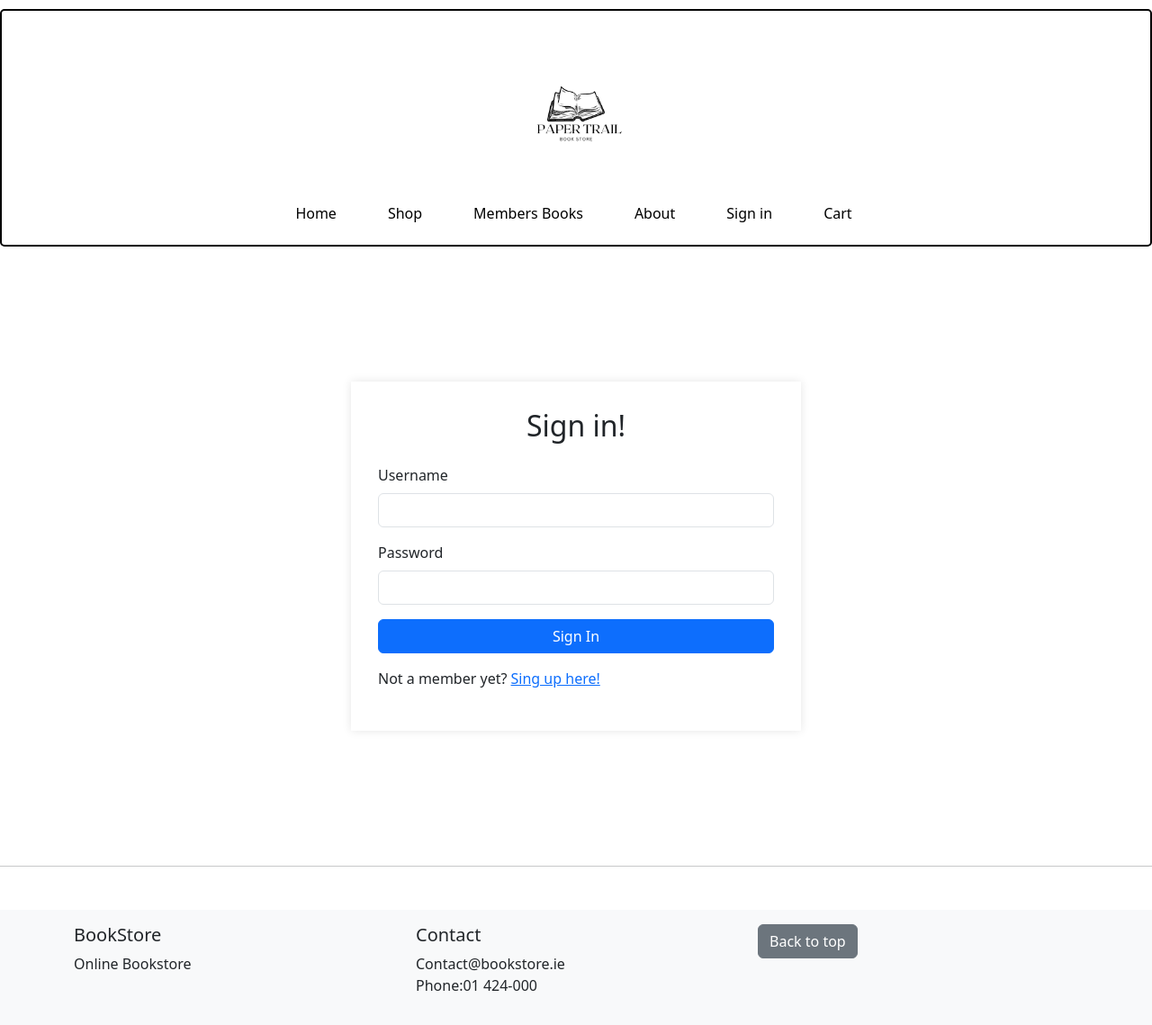
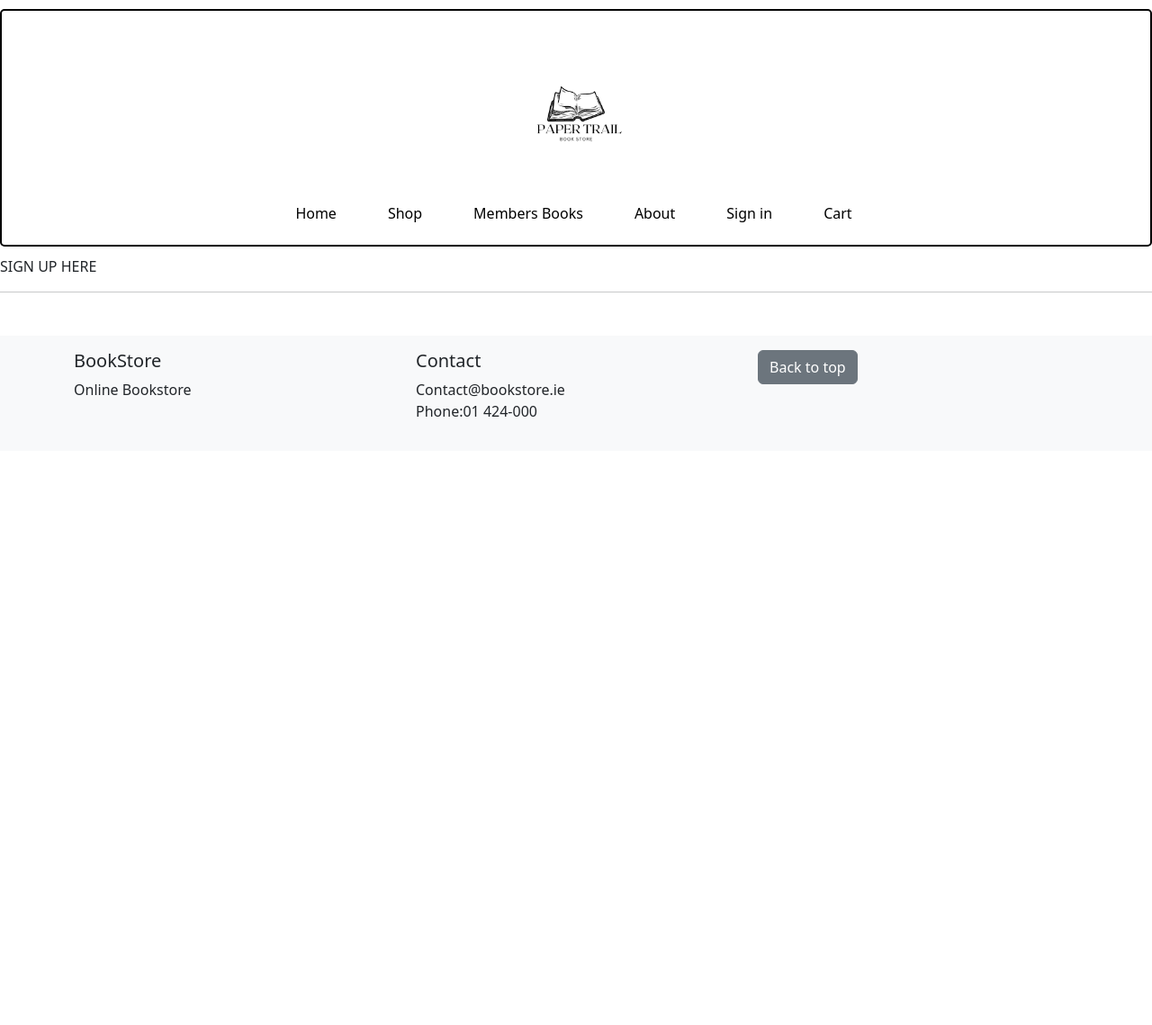
Before and after one commit to RobertL30/WebApps_assignment, a PHP site: page /auth/sign_up.php in a window 1280 px wide. Shown: the whole page at 90% size. After the commit the page ends 463 px from the top, so only its background shows below. Run offline with PHP 8.4, Linux system fonts and the light colour scheme.

Commit message:
fixed page names again and sorted some routing

```diff
--- a/Views/Index.php
+++ b/Views/Index.php
@@ -3,7 +3,7 @@
 <head>
     <meta charset="UTF-8">
     <meta name="viewport" content="width=device-width, initial-scale=1.0">
-    <title>Paper Train Book Store</title>
+    <title>PaperTrail Book Store</title>
     <link href="https://cdnjs.cloudflare.com/ajax/libs/bootstrap/5.3.2/css/bootstrap.min.css" rel="stylesheet">
 </head>
 <body>
@@ -96,7 +96,7 @@
                             <div class="text-center">
                                 <img src="/Views/Images/membership.png" alt="Membership" class="img-fluid rounded mb-3" style="max-width: 200px;">
                                 <div>
-                                    <a href="#" class="btn btn-dark">Create Account</a>
+                                    <a href="../Views/auth/sign_up.php" class="btn btn-dark">Create Account</a>
 
                                 </div>
                             </div>
--- a/Views/Layouts/Header.php
+++ b/Views/Layouts/Header.php
@@ -3,7 +3,7 @@
     <head>
 <meta charset="UTF-8">
     <meta name="viewport" content="width=device-width, initial-scale=1.0">
-    <title>BookStore</title>
+
     <link href="https://cdnjs.cloudflare.com/ajax/libs/bootstrap/5.3.2/css/bootstrap.min.css" rel="stylesheet">
         <!-- Css linking -->
         <link href="/Views/CSS/Style.css" rel="stylesheet">
--- a/Views/Shop.php
+++ b/Views/Shop.php
@@ -3,7 +3,7 @@
 <head>
     <meta charset="UTF-8">
     <meta name="viewport" content="width=device-width, initial-scale=1.0">
-    <title>Paper Train - Store</title>
+    <title>PaperTrail - Store</title>
     <link href="https://cdnjs.cloudflare.com/ajax/libs/bootstrap/5.3.2/css/bootstrap.min.css" rel="stylesheet">
     <link rel="stylesheet" href="https://cdn.jsdelivr.net/npm/bootstrap-icons@1.11.1/font/bootstrap-icons.css">
     <link href="/Views/CSS/Style.css" rel="stylesheet">
--- a/Views/auth/sign_up.php
+++ b/Views/auth/sign_up.php
@@ -3,41 +3,15 @@
 <head>
     <meta charset="UTF-8">
     <meta name="viewport" content="width=device-width, initial-scale=1.0">
-    <title>BookStore</title>
+    <title>Sign Up</title>
     <link href="https://cdnjs.cloudflare.com/ajax/libs/bootstrap/5.3.2/css/bootstrap.min.css" rel="stylesheet">
     <style>
-        .signin-container{
-            max-width: 500px;
-            margin: 150px auto;
-            padding: 30px;
-            border: 10px;
-            box-shadow: 0 0 10px rgba(0,0,0,0.1);
-        }
     </style
 </head>
 <body>
 <?php include '..\Layouts\Header.php' ; ?>
 
-<!-- main content -->
-<div class="container">
-    <div class="signin-container">
-        <h2 class="text-center mb-4">Sign in!</h2>
-        <div class="mb-3">
-            <label for="username" class="form-label">Username</label>
-            <input type="text" class="form-control" id="username" name="username" required>
-        </div>
-        <div class="mb-3">
-            <label for="password" class="form-label">Password</label>
-            <input type="password" class="form-control" id="password" name="password" required>
-        </div>
-        <div class="d-grid">
-            <button type="submit" class="btn btn-primary">Sign In</button>
-        </div>
-        <div class="text-centre mt-3">
-            <p>Not a member yet? <a href="sign_up.php">Sing up here!</a> </p>
-        </div>
-    </div>
-</div>
+SIGN UP HERE
 
 
 <?php include '..\Layouts\Footer.php' ; ?>
```
